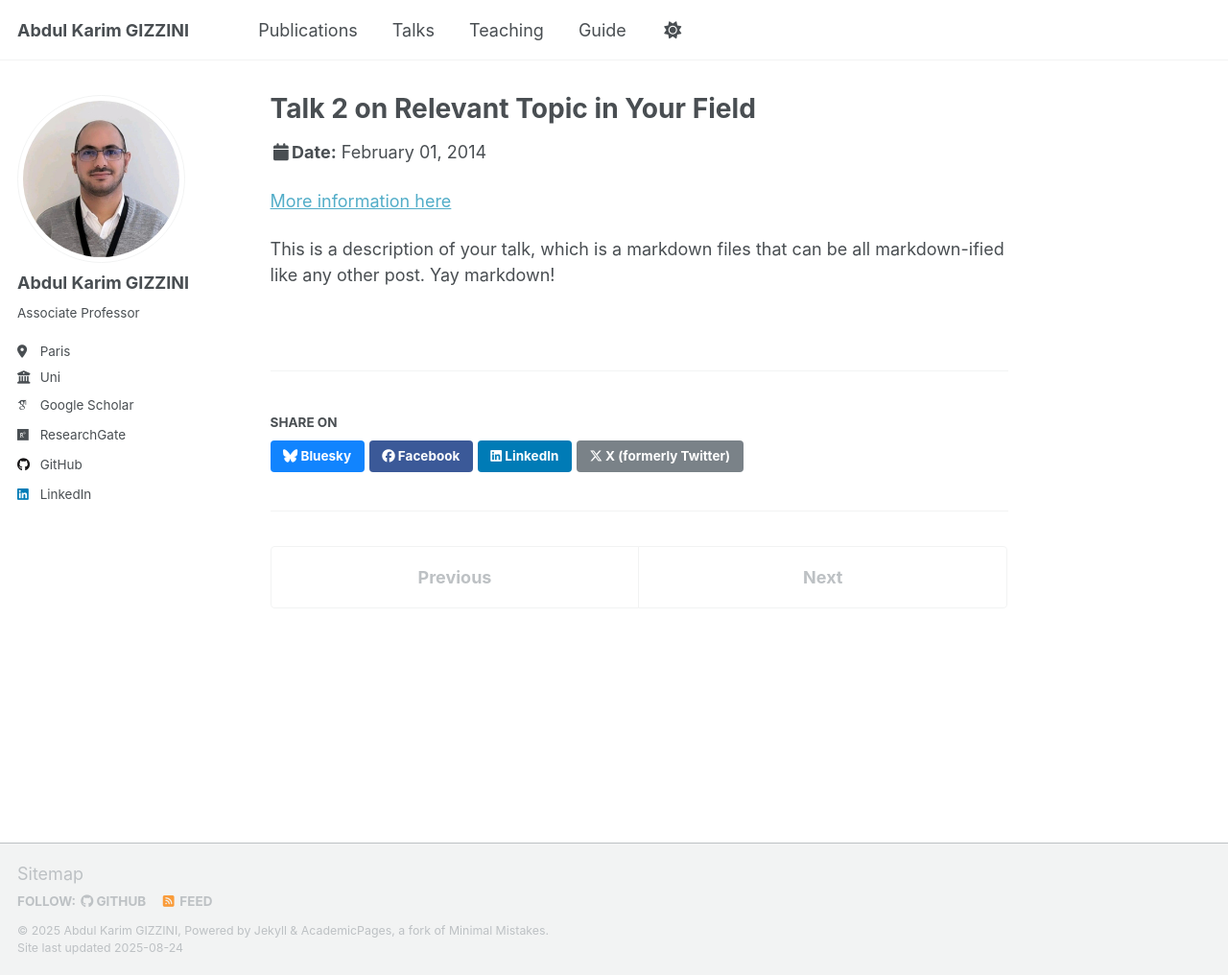
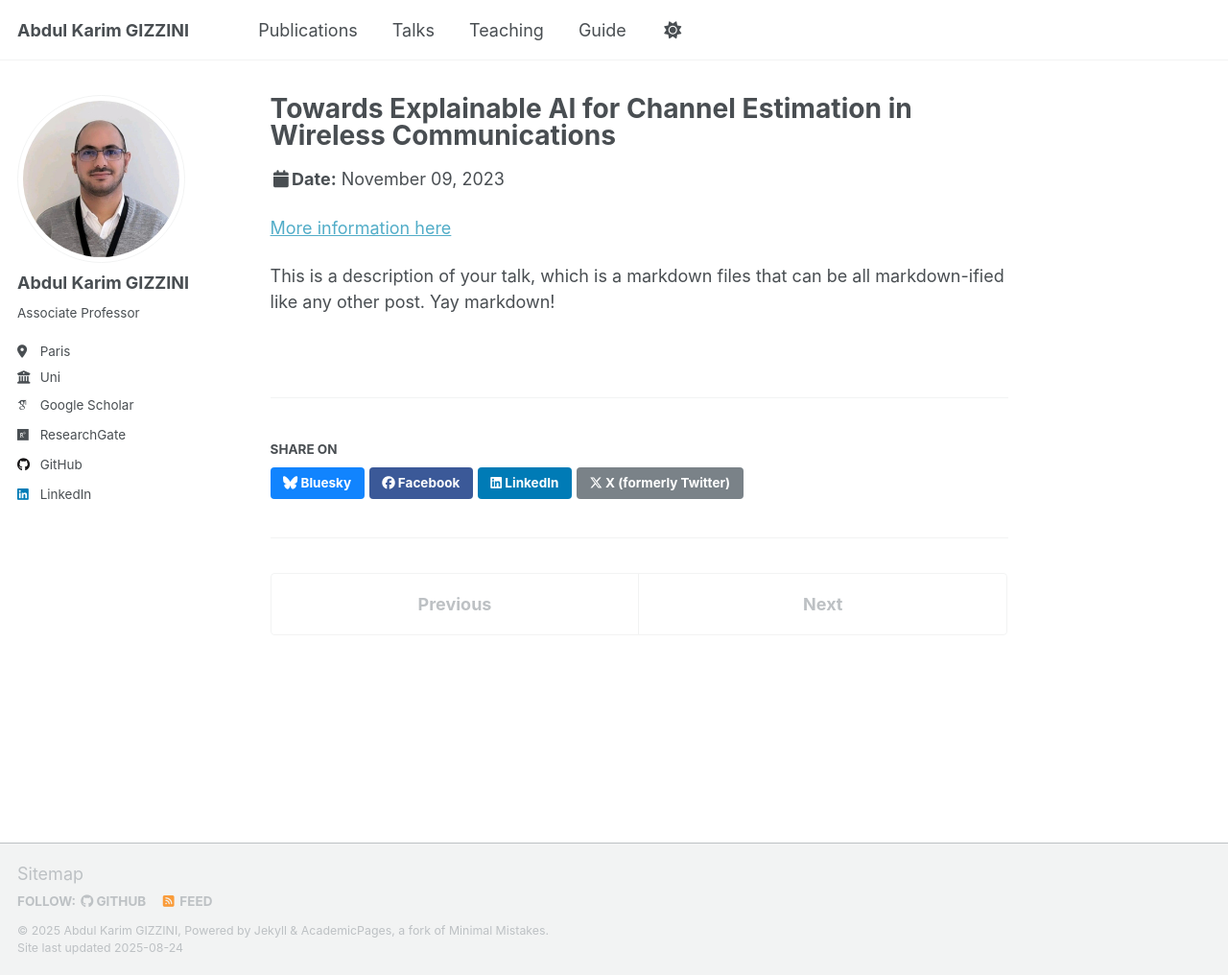
Before and after one commit to abdulkarimgizzini/abdulkarimgizzini-website, a Jekyll site: the page built from _talks/T5.md, in a window 1280 px wide and 1016 px high. Shown: the whole window at 96% size. Built offline with Jekyll 4.4.1, drawn with Linux system fonts in a browser that asks for light colours; some web fonts are replaced; a script that is not in the unit is left out.

Commit message:
Update and rename 2014-02-01-talk-2.md to T5.md

```diff
--- a/_talks/2014-02-01-talk-2.md
+++ b/_talks/T5.md
@@ -1,11 +1,11 @@
 ---
-title: "Talk 2 on Relevant Topic in Your Field"
+title: "Towards Explainable AI for Channel Estimation in Wireless Communications"
 collection: talks
-type: "Talk"
+type: "Data & AI Training School"
 permalink: /talks/2014-02-01-talk-2
-venue: "London School of Testing"
-date: 2014-02-01
-location: "London, UK"
+venue: "IMT Atlantique"
+date: 2023-11-09
+location: "Nantes, France"
 ---
 
 [More information here](http://example2.com)
```
